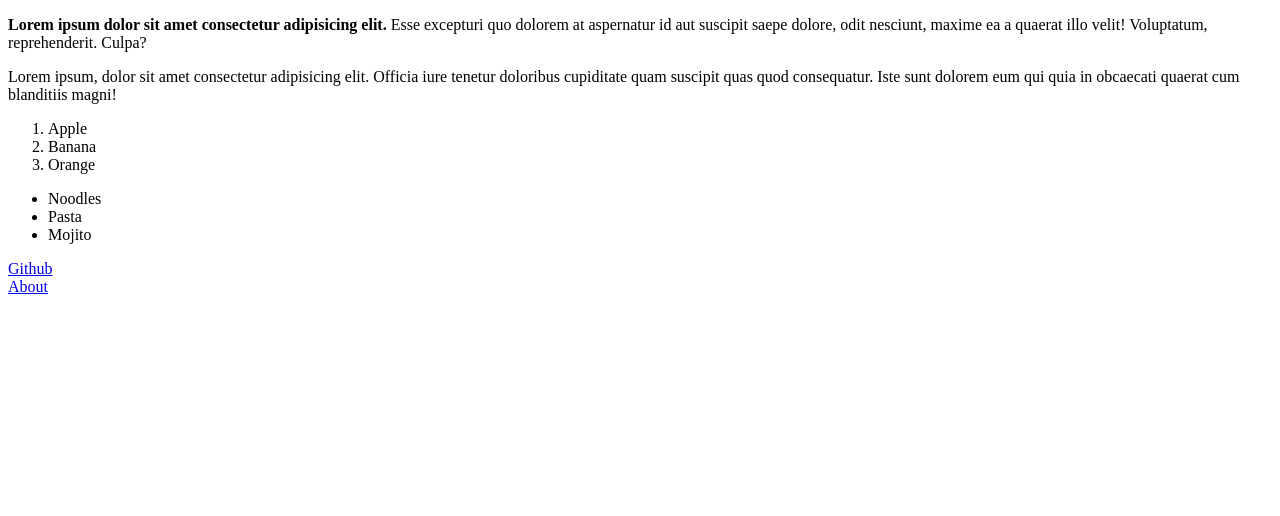
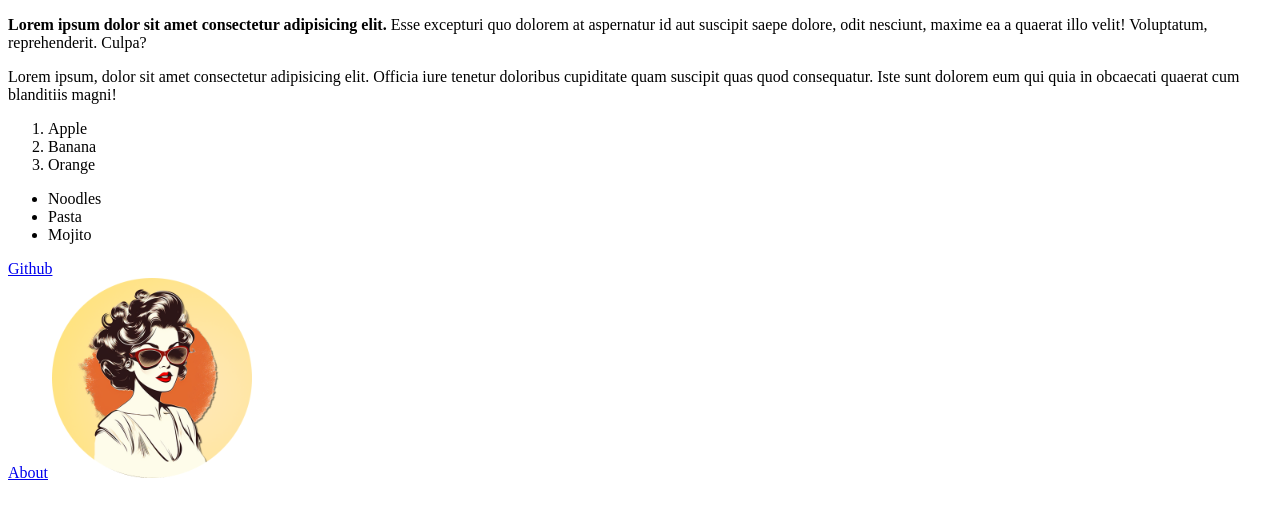
Before and after one commit to KTKarthick006/Webdev, a plain HTML site: page Frontend/index.html in a window 1280 px wide. Drawn offline with Linux system fonts and the light colour scheme.

Commit message:
add images

```diff
--- a/Frontend/index.html
+++ b/Frontend/index.html
@@ -19,5 +19,6 @@
         <a href = "https://github.com/" target="_blank" rel="noopener noreferrer">Github</a>
         <br>
         <a href="about.html" target="_blank">About</a>
+        <img src="images/logo.png" alt="Image not available" height="200" width="200">
     </body>
 </html>
```
